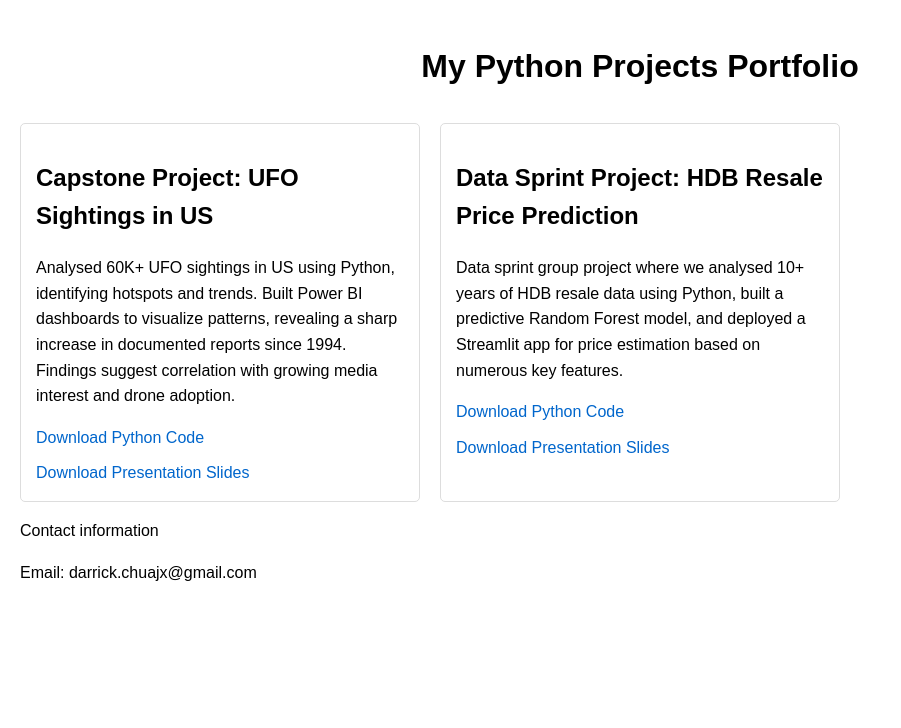
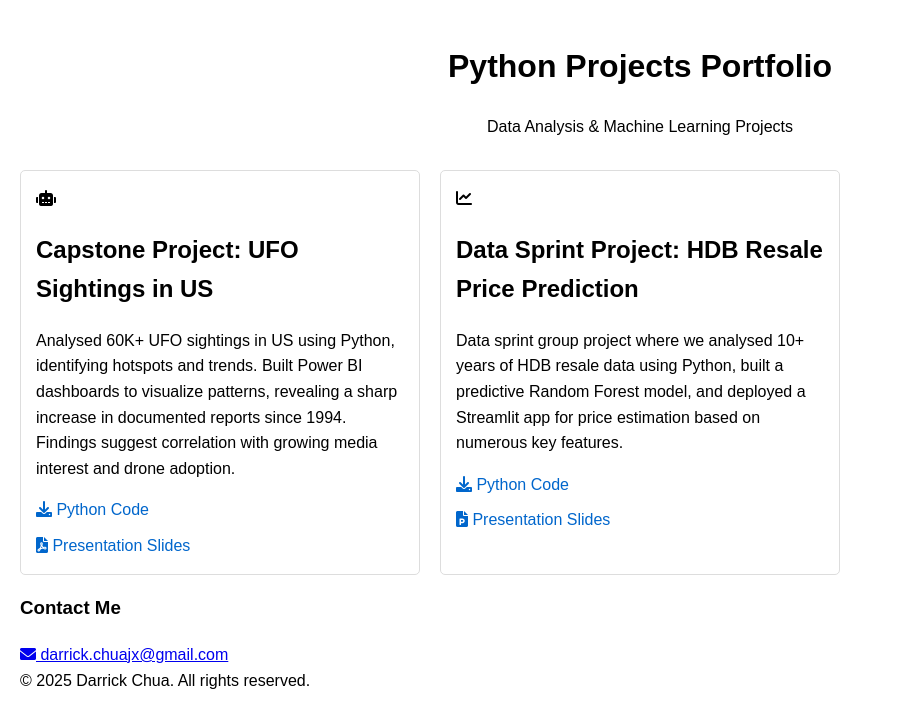
Before and after one commit to Nosferus-dc/Webpage, a plain HTML site: page index.html in a window 1280 px wide. Shown: the whole page, without its empty margins (0-901 px from the left). Drawn offline with Linux system fonts and the light colour scheme.

Commit message:
Update index.html

```diff
--- a/index.html
+++ b/index.html
@@ -1,33 +1,76 @@
 <!DOCTYPE html>
-<html>
+<html lang="en">
 <head>
-    <title>My Python Projects</title>
+    <meta charset="UTF-8">
+    <meta name="viewport" content="width=device-width, initial-scale=1.0">
+    <title>Python Projects Portfolio | Darrick Chua</title>
     <link rel="stylesheet" href="styles.css">
+    <link rel="stylesheet" href="https://cdnjs.cloudflare.com/ajax/libs/font-awesome/6.0.0/css/all.min.css">
 </head>
 <body>
-    <header>
-        <h1>My Python Projects Portfolio</h1>
+    <header class="hero">
+        <div class="container">
+            <h1>Python Projects Portfolio</h1>
+            <p class="subtitle">Data Analysis & Machine Learning Projects</p>
+        </div>
     </header>
 
+    <main class="container">
         <section class="projects">
             <div class="project-card">
+                <div class="project-header">
+                    <i class="fas fa-robot project-icon"></i>
                     <h2>Capstone Project: UFO Sightings in US</h2>
+                </div>
+                <div class="project-content">
                     <p>Analysed 60K+ UFO sightings in US using Python, identifying hotspots and trends. Built Power BI dashboards to visualize patterns, revealing a sharp increase in documented reports since 1994. Findings suggest correlation with growing media interest and drone adoption.</p>
-            <a href="Webpage/Capstone Project/Capstone Project_DC.ipynb" download>Download Python Code</a>
-            <a href="Webpage/Capstone Project/Capstone Final Presentation_DC.pdf" download>Download Presentation Slides</a>
+                    <div class="project-links">
+                        <a href="Webpage/Capstone Project/Capstone Project_DC.ipynb" download class="btn">
+                            <i class="fas fa-download"></i> Python Code
+                        </a>
+                        <a href="Webpage/Capstone Project/Capstone Final Presentation_DC.pdf" download class="btn">
+                            <i class="fas fa-file-pdf"></i> Presentation Slides
+                        </a>
+                    </div>
+                </div>
             </div>
 
             <div class="project-card">
+                <div class="project-header">
+                    <i class="fas fa-chart-line project-icon"></i>
                     <h2>Data Sprint Project: HDB Resale Price Prediction</h2>
+                </div>
+                <div class="project-content">
                     <p>Data sprint group project where we analysed 10+ years of HDB resale data using Python, built a predictive Random Forest model, and deployed a Streamlit app for price estimation based on numerous key features.</p>
-            <a href="Webpage/Data Sprint Project/HDB_Resale_Group1.ipynb" download>Download Python Code</a>
-            <a href="Webpage/Data Sprint Project/Project 3_Data Sprint_HDB Resale Price_Presentation.pptx" download>Download Presentation Slides</a>
+                    <div class="project-links">
+                        <a href="Webpage/Data Sprint Project/HDB_Resale_Group1.ipynb" download class="btn">
+                            <i class="fas fa-download"></i> Python Code
+                        </a>
+                        <a href="Webpage/Data Sprint Project/Project 3_Data Sprint_HDB Resale Price_Presentation.pptx" download class="btn">
+                            <i class="fas fa-file-powerpoint"></i> Presentation Slides
+                        </a>
+                    </div>
+                </div>
             </div>
         </section>
+    </main>
 
-    <footer>
-        <p>Contact information</p>
-        <p>Email: darrick.chuajx@gmail.com</p>
+    <footer class="footer">
+        <div class="container">
+            <h3>Contact Me</h3>
+            <div class="contact-info">
+                <a href="mailto:darrick.chuajx@gmail.com" class="contact-link">
+                    <i class="fas fa-envelope"></i> darrick.chuajx@gmail.com
+                </a>
+            </div>
+            <div class="copyright">
+                &copy; <span id="year"></span> Darrick Chua. All rights reserved.
+            </div>
+        </div>
     </footer>
+
+    <script>
+        document.getElementById('year').textContent = new Date().getFullYear();
+    </script>
 </body>
 </html>
```
Lines whose indentation alone changed are shown as unchanged.
